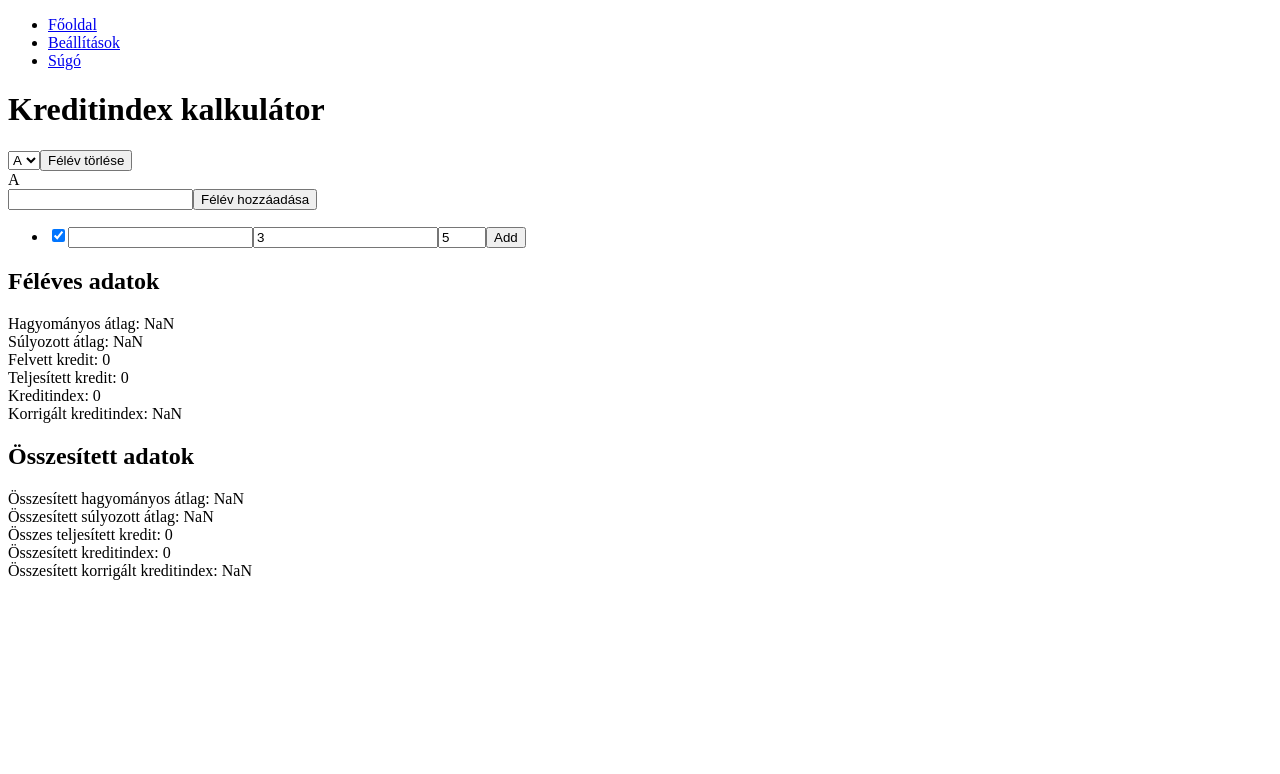
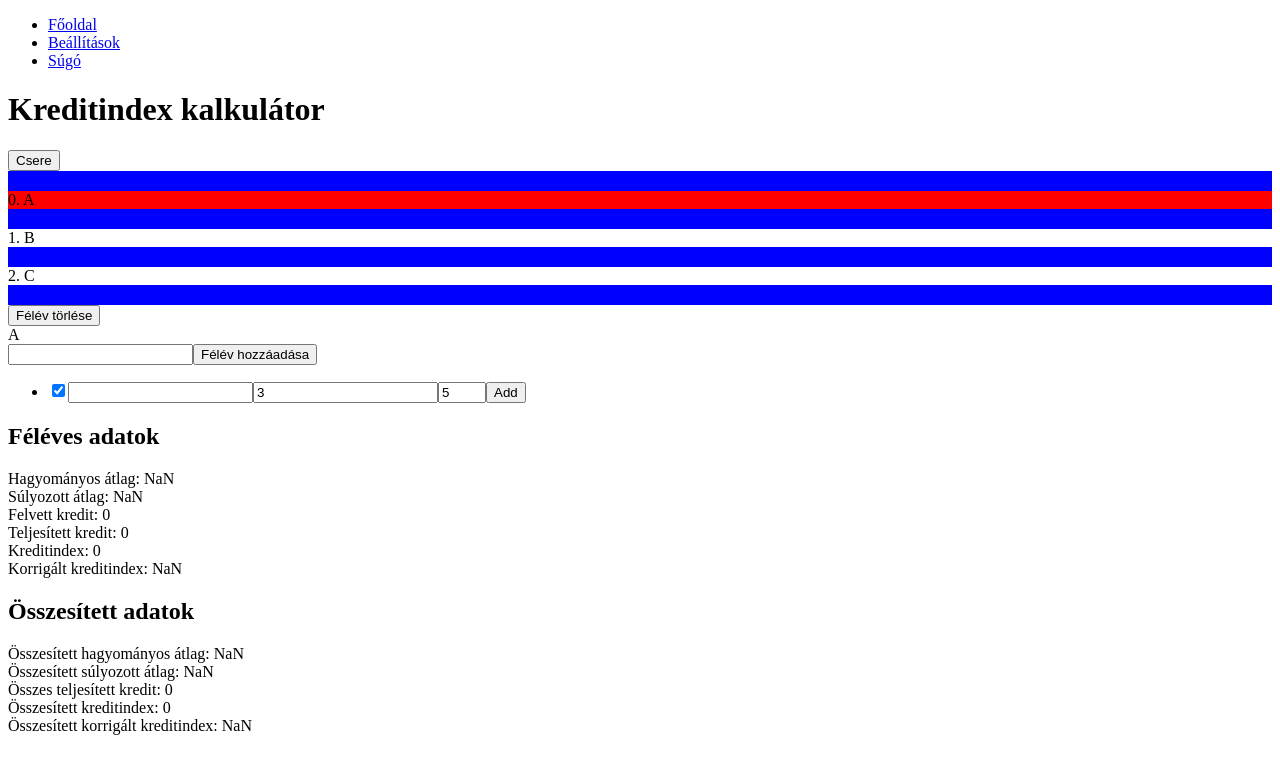
Before and after one commit to janosnagygyorgy/kredit-v2, a React (Vite) app: page /Home in a window 1280 px wide. Shown: the top 774 px of the page. Built offline with nearby package versions, Linux system fonts and the light colour scheme.

Commit message:
Add drag & drop to semesters

```diff
--- /dev/null
+++ b/src/components/SemesterList.tsx
@@ -0,0 +1,96 @@
+import { useRef } from "react";
+import { v4 } from "uuid";
+
+interface SemesterListProps {
+  options: string[];
+  selectedSemester: string;
+  handleSemesterChange: (semester: string) => void;
+  onMoveSemester: (fromIndex: number, toIndex: number) => void;
+}
+
+function SemesterList({
+  options,
+  selectedSemester,
+  handleSemesterChange,
+  onMoveSemester,
+}: SemesterListProps) {
+  const dragStartIndex = useRef(-1);
+
+  function handleDragStart(index: number) {
+    dragStartIndex.current = index;
+  }
+
+  function handleOnDrop(index: number) {
+    console.log(`Dragged from ${dragStartIndex.current} to ${index}`);
+    onMoveSemester(dragStartIndex.current, index);
+  }
+
+  return (
+    <>
+      <DropZone index={0} handleOnDrop={handleOnDrop} />
+      {options.map((option, index) => (
+        <div key={v4()}>
+          <SemesterOption
+            option={option}
+            index={index}
+            selectedSemester={selectedSemester}
+            handleDragStart={handleDragStart}
+            handleSemesterChange={handleSemesterChange}
+          />
+          <DropZone index={index + 1} handleOnDrop={handleOnDrop} />
+        </div>
+      ))}
+    </>
+  );
+}
+
+export default SemesterList;
+
+interface SemesterOptionProps {
+  option: string;
+  index: number;
+  selectedSemester: string;
+  handleDragStart: (index: number) => void;
+  handleSemesterChange: (semester: string) => void;
+}
+
+function SemesterOption({
+  option,
+  index,
+  selectedSemester,
+  handleDragStart,
+  handleSemesterChange,
+}: SemesterOptionProps) {
+  return (
+    <div
+      style={{
+        backgroundColor: option === selectedSemester ? "red" : "",
+        cursor: "grab",
+      }}
+      draggable
+      onDragStart={() => {
+        handleDragStart(index);
+      }}
+      onClick={() => handleSemesterChange(option)}
+    >
+      {`${index}. ${option}`}
+    </div>
+  );
+}
+
+interface DropZoneProps {
+  index: number;
+  handleOnDrop: (index: number) => void;
+}
+
+function DropZone({ index, handleOnDrop }: DropZoneProps) {
+  return (
+    <div
+      onDrop={() => {
+        handleOnDrop(index);
+      }}
+      onDragOver={(e) => e.preventDefault()}
+      style={{ height: "20px", backgroundColor: "blue" }}
+    ></div>
+  );
+}
--- a/src/components/SemesterSelect.tsx
+++ b/src/components/SemesterSelect.tsx
@@ -1,5 +1,5 @@
 import { useRef } from "react";
-import { v4 } from "uuid";
+import SemesterList from "./SemesterList";
 
 interface SemesterSelectProps {
   options: string[];
@@ -7,6 +7,7 @@ interface SemesterSelectProps {
   onAddSemester: (newSemester: string) => void;
   onChangeSelectedSemester: (selectedSemester: string) => void;
   onDeleteSemester: (semesterToDelete: string) => void;
+  onMoveSemester: (fromIndex: number, toIndex: number) => void;
 }
 
 function SemesterSelect({
@@ -15,22 +16,22 @@ function SemesterSelect({
   onAddSemester,
   onChangeSelectedSemester,
   onDeleteSemester,
+  onMoveSemester,
 }: SemesterSelectProps) {
   const addSemesterInput = useRef<HTMLInputElement>(null);
 
-  function handleSemesterChange(event: React.ChangeEvent<HTMLSelectElement>) {
-    onChangeSelectedSemester(event.target.value);
+  function handleSemesterChange(semester: string) {
+    onChangeSelectedSemester(semester);
   }
 
   return (
     <>
-      <select value={selectedSemester} onChange={handleSemesterChange}>
-        {options.map((option) => (
-          <option key={v4()} value={option}>
-            {option}
-          </option>
-        ))}
-      </select>
+      <SemesterList
+        options={options}
+        selectedSemester={selectedSemester}
+        handleSemesterChange={handleSemesterChange}
+        onMoveSemester={onMoveSemester}
+      />
       <button onClick={() => onDeleteSemester(selectedSemester)}>
         Félév törlése
       </button>
--- a/src/pages/Home.tsx
+++ b/src/pages/Home.tsx
@@ -43,8 +43,8 @@ function Home({ calculatorService, storageService }: HomeProps) {
     changeSemester(newSemester);
   }
 
-  function changeSemester(selectedSemester: string): void {
-    setSelectedSemester(() => selectedSemester);
+  function changeSemester(semester: string): void {
+    setSelectedSemester(() => semester);
   }
 
   function deleteSemester(semesterToDelete: string): void {
@@ -62,6 +62,29 @@ function Home({ calculatorService, storageService }: HomeProps) {
       changeSemester(defaultSemesterName);
     } else changeSemester(newData[0].name);
   }
+
+  function swapSemesters(semester1: string, semester2: string): void {
+    const newData: StoredData = [...data];
+
+    const semester1Index = newData.findIndex((s) => s.name === semester1);
+    const semester2Index = newData.findIndex((s) => s.name === semester2);
+
+    //TODO: check indexes
+
+    [newData[semester1Index], newData[semester2Index]] = [
+      newData[semester2Index],
+      newData[semester1Index],
+    ];
+
+    setData(() => newData);
+  }
+
+  function moveSemester(fromIndex: number, toIndex: number): void {
+    const newData: StoredData = data.filter((_, index) => index !== fromIndex);
+    newData.splice(toIndex, 0, data[fromIndex]);
+    setData(() => newData);
+  }
+
   //#endregion Semesters
 
   //#region Subjects
@@ -101,12 +124,16 @@ function Home({ calculatorService, storageService }: HomeProps) {
   return (
     <>
       <h1>Kreditindex kalkulátor</h1>
+      <button onClick={() => swapSemesters("2022/23/1", "2024/25/2")}>
+        Csere
+      </button>
       <SemesterSelect
         options={data.map((s) => s.name)}
         selectedSemester={selectedSemester}
         onAddSemester={addSemester}
         onChangeSelectedSemester={changeSemester}
         onDeleteSemester={deleteSemester}
+        onMoveSemester={moveSemester}
       />
       <SubjectList
         subjects={subjects}
```
